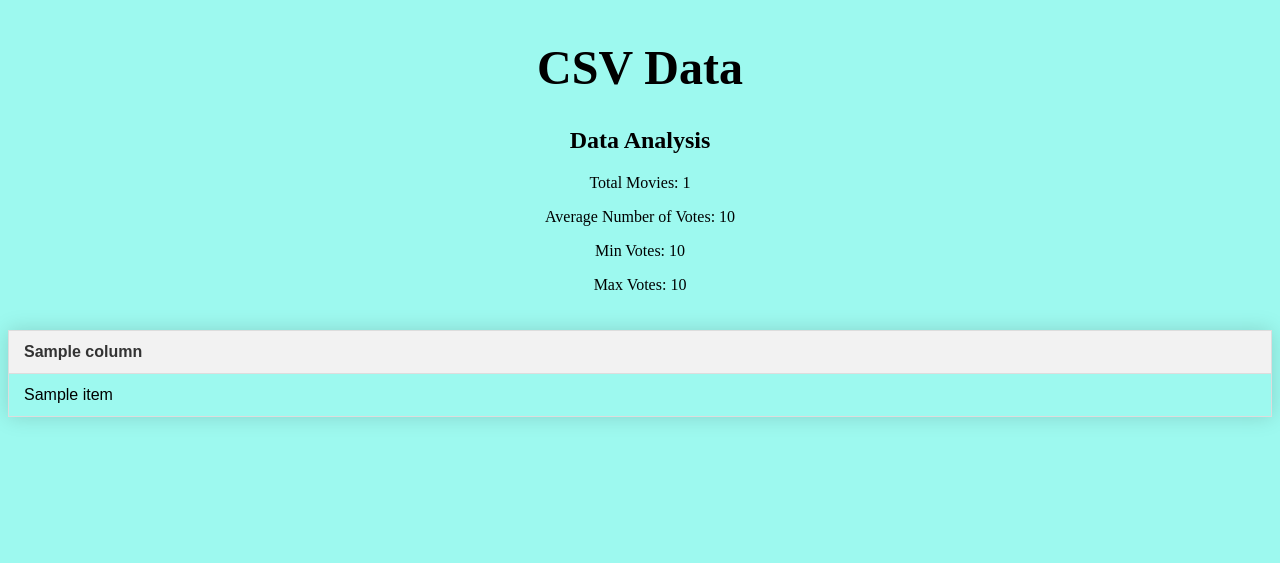
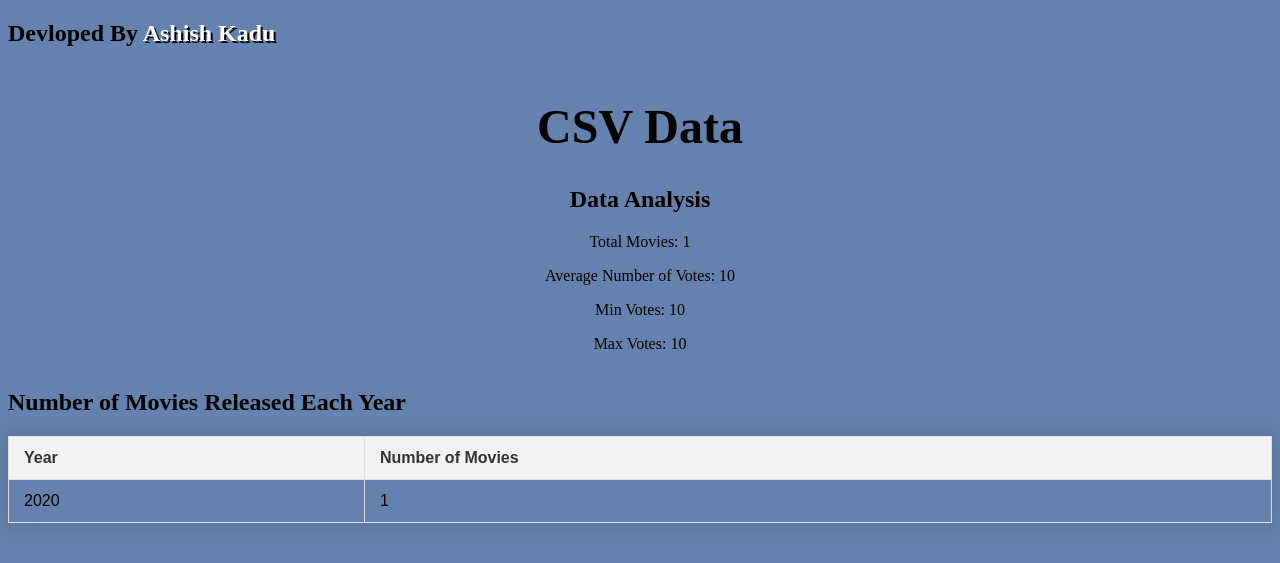
Before and after one commit to AshishDev-16/DjangoPracticeChallenge, a Django app: template templates/display.html in a window 1280 px wide. Shown: the top 563 px of the page. Run offline with Django 4.2, Linux system fonts and the light colour scheme; the template is opened without the code that fills it: most values are stand-ins (such as "Sample title", 1, 10 or a date in 2020).

Commit message:
Updated code to display number of movies each year

```diff
--- a/templates/display.html
+++ b/templates/display.html
@@ -4,7 +4,7 @@
     <title>CSV Data</title>
     <style>
         *{
-            background-color:#9df9ef;
+            background-color:#6482AD;
         }
         .Heading{
         text-align:center;
@@ -43,6 +43,7 @@
     </style>
 </head>
 <body>
+    <h2>Devloped By <span style="color:#fff; text-shadow:2px 2px black;">Ashish Kadu</span></h2>
     <div class="Heading">
     <h1>CSV Data</h1>
     <h2>Data Analysis</h2>
@@ -51,7 +52,7 @@
     <p>Min Votes: {{ min_votes }}</p>
     <p>Max Votes: {{ max_votes }}</p>
     </div>
-    <table>
+    {% comment %} <table>
         <thead>
             <tr>
                 {% for column in header %}
@@ -68,6 +69,20 @@
                 </tr>
             {% endfor %}
         </tbody>
+    </table> {% endcomment %}
+    <h2>Number of Movies Released Each Year</h2>
+    <table border="1">
+        <tr>
+            <th>Year</th>
+            <th>Number of Movies</th>
+        </tr>
+        {% for year, count in movies_per_year.items %}
+        <tr>
+            <td>{{ year }}</td>
+            <td>{{ count }}</td>
+        </tr>
+        {% endfor %}
     </table>
+
 </body>
 </html>
```
Also changed, not shown: movies/views.py (+30 -5 lines).
